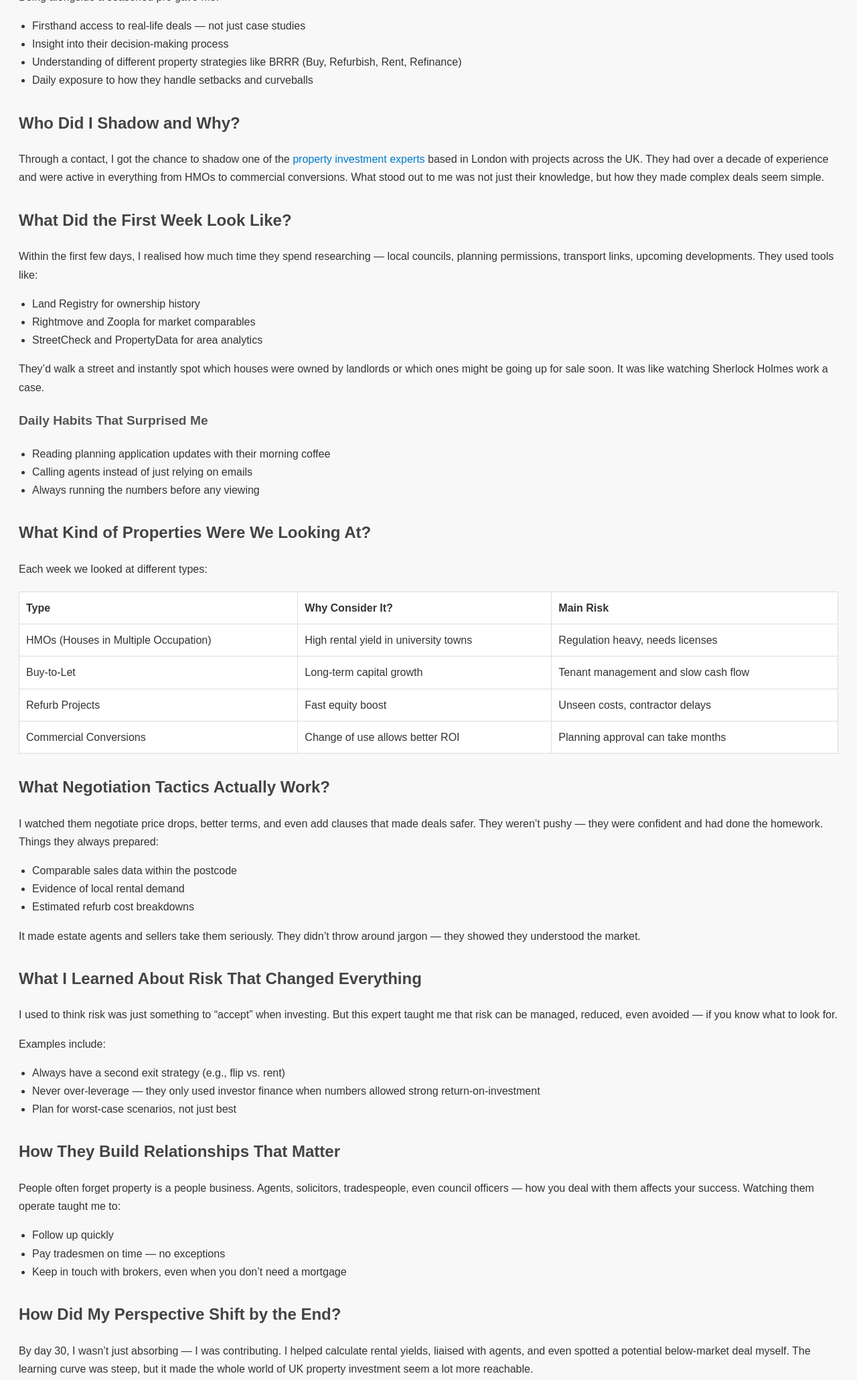
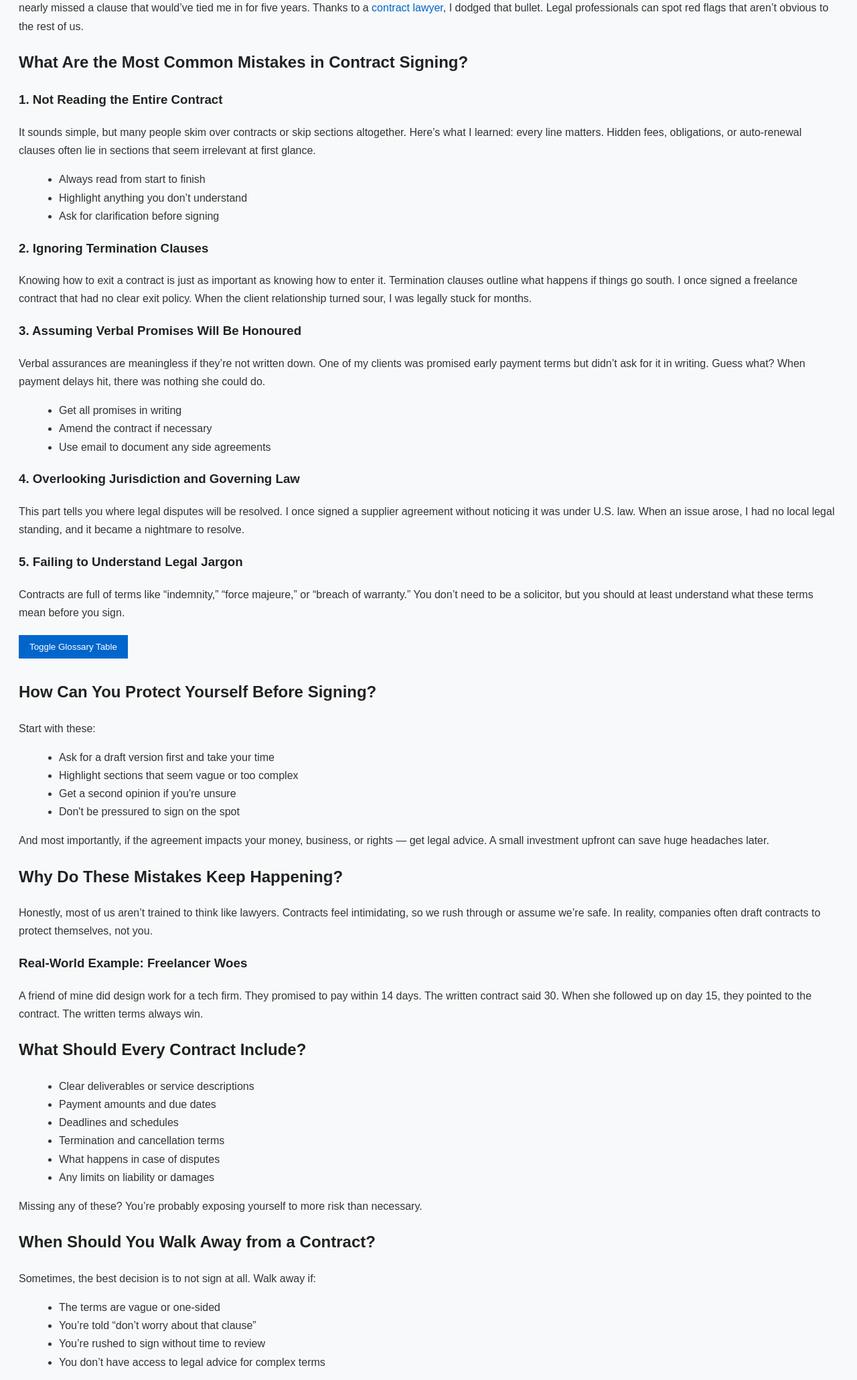
Before and after one commit to meganews1/meganews1, a plain HTML site: page index.html in a window 1280 px wide. Shown: the part 424-2484 px from the top of the page at 67% size. Drawn offline with Linux system fonts and the light colour scheme.

Commit message:
index.html

```diff
--- a/index.html
+++ b/index.html
@@ -2,198 +2,201 @@
 <html lang="en">
 <head>
   <meta charset="UTF-8" />
-  <meta name="viewport" content="width=device-width, initial-scale=1.0" />
-  <meta name="description" content="Insights from 30 days shadowing a UK property investment professional. Real-world learning, strategies, and lessons revealed.">
-  <title>What I Learned Shadowing a Property Investment Expert for 30 Days</title>
+  <meta name="viewport" content="width=device-width, initial-scale=1.0"/>
+  <meta name="description" content="Avoid common pitfalls in legal agreements with this practical guide on contract signing mistakes.">
+  <title>5 Common Mistakes People Make When Signing Contracts</title>
   <style>
     body {
       font-family: Arial, sans-serif;
       line-height: 1.7;
+      padding: 20px;
+      background: #f8f9fa;
       color: #333;
-      background-color: #f8f8f8;
-      padding: 20px;
     }
-    h1 {
-      font-size: 2em;
-      margin-bottom: 10px;
+
+    h1, h2, h3 {
       color: #222;
     }
-    h2 {
-      font-size: 1.5em;
-      margin-top: 30px;
-      color: #444;
-    }
-    h3 {
-      font-size: 1.2em;
-      margin-top: 20px;
-      color: #555;
-    }
+
     a {
-      color: #007acc;
+      color: #0066cc;
       text-decoration: none;
     }
+
     a:hover {
       text-decoration: underline;
     }
-    ul {
-      margin: 10px 0;
-      padding-left: 20px;
-    }
+
     table {
+      width: 100%;
       border-collapse: collapse;
-      width: 100%;
       margin: 20px 0;
       background: #fff;
     }
+
     table, th, td {
-      border: 1px solid #ddd;
+      border: 1px solid #ccc;
     }
+
     th, td {
-      padding: 10px;
+      padding: 12px;
       text-align: left;
     }
-    .note {
-      font-style: italic;
-      color: #666;
+
+    button {
+      background-color: #0066cc;
+      color: #fff;
+      border: none;
+      padding: 10px 16px;
+      margin-bottom: 10px;
+      cursor: pointer;
+    }
+
+    button:hover {
+      background-color: #004b99;
+    }
+
+    ul {
+      margin-left: 20px;
+    }
+
+    .table-container {
+      margin-top: 20px;
+    }
+
+    .hidden {
+      display: none;
     }
   </style>
 </head>
 <body>
 
-  <h1>What I Learned Shadowing a Property Investment Expert for 30 Days</h1>
+  <h1>5 Common Mistakes People Make When Signing Contracts</h1>
 
-  <p>Have you ever sat at your desk wondering if buying a flat in Manchester or investing in a fixer-upper in Birmingham could actually change your financial future? That’s exactly where I was   confused, overwhelmed, and surrounded by conflicting advice on how to start with real estate in the UK.</p>
+  <p>Ever felt anxious signing a contract, wondering what might be buried in the small print? You're not alone. Many people, including myself in the past, have overlooked details that ended up causing stress or financial consequences later on.</p>
 
-  <p>I decided to step away from YouTube videos and blogs and instead follow someone who was doing it for real. This is my story   and everything I learned from spending 30 days with someone who lives and breathes property investments.</p>
+  <h2>Why Paying Attention to Contracts Saves Time, Money, and Headaches</h2>
 
-  <h2>What Can You Really Gain from Following Someone with Real-World Experience?</h2>
+  <p>A clear, well-understood agreement protects both sides. When you fully grasp what's in a contract, you avoid unexpected liabilities, missed obligations, and future disputes. It’s one of those things where a bit of extra care upfront can prevent months of trouble down the road.</p>
 
-  <p>Let’s be honest: watching someone else’s success online can only take you so far. When you’re on the ground with someone experienced, you start to notice things no course can teach. Things like timing, attitude, negotiation style, and how they manage risks.</p>
+  <h2>Have You Spoken to a Contract Lawyer?</h2>
 
-  <p>Being alongside a seasoned pro gave me:</p>
+  <p>Before you sign anything binding, it’s often wise to run it past someone who understands legal language. When I had to sign my first business partnership agreement, I nearly missed a clause that would’ve tied me in for five years. Thanks to a <a href="https://pearllemonlegal.com/business-contract-lawyer" target="_blank">contract lawyer</a>, I dodged that bullet. Legal professionals can spot red flags that aren’t obvious to the rest of us.</p>
+
+  <h2>What Are the Most Common Mistakes in Contract Signing?</h2>
+
+  <h3>1. Not Reading the Entire Contract</h3>
+  <p>It sounds simple, but many people skim over contracts or skip sections altogether. Here’s what I learned: every line matters. Hidden fees, obligations, or auto-renewal clauses often lie in sections that seem irrelevant at first glance.</p>
 
   <ul>
-    <li>Firsthand access to real-life deals — not just case studies</li>
-    <li>Insight into their decision-making process</li>
-    <li>Understanding of different property strategies like BRRR (Buy, Refurbish, Rent, Refinance)</li>
-    <li>Daily exposure to how they handle setbacks and curveballs</li>
+    <li>Always read from start to finish</li>
+    <li>Highlight anything you don’t understand</li>
+    <li>Ask for clarification before signing</li>
   </ul>
 
-  <h2>Who Did I Shadow and Why?</h2>
+  <h3>2. Ignoring Termination Clauses</h3>
+  <p>Knowing how to exit a contract is just as important as knowing how to enter it. Termination clauses outline what happens if things go south. I once signed a freelance contract that had no clear exit policy. When the client relationship turned sour, I was legally stuck for months.</p>
 
-  <p>Through a contact, I got the chance to shadow one of the <a href="https://pearllemoninvest.com" target="_blank">property investment experts</a> based in London with projects across the UK. They had over a decade of experience and were active in everything from HMOs to commercial conversions. What stood out to me was not just their knowledge, but how they made complex deals seem simple.</p>
-
-  <h2>What Did the First Week Look Like?</h2>
-
-  <p>Within the first few days, I realised how much time they spend researching — local councils, planning permissions, transport links, upcoming developments. They used tools like:</p>
+  <h3>3. Assuming Verbal Promises Will Be Honoured</h3>
+  <p>Verbal assurances are meaningless if they’re not written down. One of my clients was promised early payment terms but didn’t ask for it in writing. Guess what? When payment delays hit, there was nothing she could do.</p>
 
   <ul>
-    <li>Land Registry for ownership history</li>
-    <li>Rightmove and Zoopla for market comparables</li>
-    <li>StreetCheck and PropertyData for area analytics</li>
+    <li>Get all promises in writing</li>
+    <li>Amend the contract if necessary</li>
+    <li>Use email to document any side agreements</li>
   </ul>
 
-  <p>They’d walk a street and instantly spot which houses were owned by landlords or which ones might be going up for sale soon. It was like watching Sherlock Holmes work a case.</p>
+  <h3>4. Overlooking Jurisdiction and Governing Law</h3>
+  <p>This part tells you where legal disputes will be resolved. I once signed a supplier agreement without noticing it was under U.S. law. When an issue arose, I had no local legal standing, and it became a nightmare to resolve.</p>
 
-  <h3>Daily Habits That Surprised Me</h3>
+  <h3>5. Failing to Understand Legal Jargon</h3>
+  <p>Contracts are full of terms like “indemnity,” “force majeure,” or “breach of warranty.” You don’t need to be a solicitor, but you should at least understand what these terms mean before you sign.</p>
 
-  <ul>
-    <li>Reading planning application updates with their morning coffee</li>
-    <li>Calling agents instead of just relying on emails</li>
-    <li>Always running the numbers before any viewing</li>
-  </ul>
-
-  <h2>What Kind of Properties Were We Looking At?</h2>
-
-  <p>Each week we looked at different types:</p>
-
-  <table>
+  <div class="table-container">
+    <button onclick="toggleTable()">Toggle Glossary Table</button>
+    <table id="glossaryTable" class="hidden">
       <thead>
         <tr>
-        <th>Type</th>
-        <th>Why Consider It?</th>
-        <th>Main Risk</th>
+          <th>Term</th>
+          <th>Meaning (Simple)</th>
         </tr>
       </thead>
       <tbody>
         <tr>
-        <td>HMOs (Houses in Multiple Occupation)</td>
-        <td>High rental yield in university towns</td>
-        <td>Regulation heavy, needs licenses</td>
+          <td>Indemnity</td>
+          <td>You cover the other party's losses under certain conditions</td>
         </tr>
         <tr>
-        <td>Buy-to-Let</td>
-        <td>Long-term capital growth</td>
-        <td>Tenant management and slow cash flow</td>
+          <td>Force Majeure</td>
+          <td>Protection against unexpected disasters like natural calamities</td>
         </tr>
         <tr>
-        <td>Refurb Projects</td>
-        <td>Fast equity boost</td>
-        <td>Unseen costs, contractor delays</td>
+          <td>Jurisdiction</td>
+          <td>The location and legal system where disputes are handled</td>
         </tr>
         <tr>
-        <td>Commercial Conversions</td>
-        <td>Change of use allows better ROI</td>
-        <td>Planning approval can take months</td>
+          <td>Breach</td>
+          <td>One party doesn’t follow the terms of the contract</td>
+        </tr>
+        <tr>
+          <td>Warranty</td>
+          <td>Guaranteed promises about product/service performance</td>
         </tr>
       </tbody>
     </table>
+  </div>
 
-  <h2>What Negotiation Tactics Actually Work?</h2>
+  <h2>How Can You Protect Yourself Before Signing?</h2>
 
-  <p>I watched them negotiate price drops, better terms, and even add clauses that made deals safer. They weren’t pushy — they were confident and had done the homework. Things they always prepared:</p>
+  <p>Start with these:</p>
 
   <ul>
-    <li>Comparable sales data within the postcode</li>
-    <li>Evidence of local rental demand</li>
-    <li>Estimated refurb cost breakdowns</li>
+    <li>Ask for a draft version first and take your time</li>
+    <li>Highlight sections that seem vague or too complex</li>
+    <li>Get a second opinion if you're unsure</li>
+    <li>Don't be pressured to sign on the spot</li>
   </ul>
 
-  <p>It made estate agents and sellers take them seriously. They didn’t throw around jargon — they showed they understood the market.</p>
+  <p>And most importantly, if the agreement impacts your money, business, or rights — get legal advice. A small investment upfront can save huge headaches later.</p>
 
-  <h2>What I Learned About Risk That Changed Everything</h2>
+  <h2>Why Do These Mistakes Keep Happening?</h2>
+  <p>Honestly, most of us aren’t trained to think like lawyers. Contracts feel intimidating, so we rush through or assume we’re safe. In reality, companies often draft contracts to protect themselves, not you.</p>
 
-  <p>I used to think risk was just something to “accept” when investing. But this expert taught me that risk can be managed, reduced, even avoided — if you know what to look for.</p>
+  <h3>Real-World Example: Freelancer Woes</h3>
+  <p>A friend of mine did design work for a tech firm. They promised to pay within 14 days. The written contract said 30. When she followed up on day 15, they pointed to the contract. The written terms always win.</p>
 
-  <p>Examples include:</p>
+  <h2>What Should Every Contract Include?</h2>
 
   <ul>
-    <li>Always have a second exit strategy (e.g., flip vs. rent)</li>
-    <li>Never over-leverage — they only used investor finance when numbers allowed strong return-on-investment</li>
-    <li>Plan for worst-case scenarios, not just best</li>
+    <li>Clear deliverables or service descriptions</li>
+    <li>Payment amounts and due dates</li>
+    <li>Deadlines and schedules</li>
+    <li>Termination and cancellation terms</li>
+    <li>What happens in case of disputes</li>
+    <li>Any limits on liability or damages</li>
   </ul>
 
-  <h2>How They Build Relationships That Matter</h2>
+  <p>Missing any of these? You’re probably exposing yourself to more risk than necessary.</p>
 
-  <p>People often forget property is a people business. Agents, solicitors, tradespeople, even council officers — how you deal with them affects your success. Watching them operate taught me to:</p>
+  <h2>When Should You Walk Away from a Contract?</h2>
+
+  <p>Sometimes, the best decision is to not sign at all. Walk away if:</p>
 
   <ul>
-    <li>Follow up quickly</li>
-    <li>Pay tradesmen on time — no exceptions</li>
-    <li>Keep in touch with brokers, even when you don’t need a mortgage</li>
+    <li>The terms are vague or one-sided</li>
+    <li>You’re told “don’t worry about that clause”</li>
+    <li>You’re rushed to sign without time to review</li>
+    <li>You don’t have access to legal advice for complex terms</li>
   </ul>
 
-  <h2>How Did My Perspective Shift by the End?</h2>
-
-  <p>By day 30, I wasn’t just absorbing — I was contributing. I helped calculate rental yields, liaised with agents, and even spotted a potential below-market deal myself. The learning curve was steep, but it made the whole world of UK property investment seem a lot more reachable.</p>
-
-  <h2>Final Thoughts: Was It Worth It?</h2>
-
-  <p>Yes, and then some. Shadowing a real investor gave me an education that no podcast or seminar ever could. It was raw, real, and incredibly motivating.</p>
-
-  <p>If you’re serious about understanding how property works in the UK, I’d say spend less time watching and more time doing — even if it means offering to help someone for free just to learn. That’s what I did, and it was the best decision I’ve made.</p>
-
   <h2>Conclusion</h2>
-
-  <p>This journey showed me that property is more than bricks and numbers — it’s about systems, relationships, and seeing opportunity where others don’t. Whether you're just getting started or already investing, shadowing someone in the field will open your eyes to what really matters.</p>
-
-
+  <p>Signing a contract doesn’t have to be intimidating, but it should always be thoughtful. I've learned through trial and error that overlooking small details can cost you big time. If there's one habit to build, it's reading everything — even the boring parts — and asking questions until you feel comfortable. And if something doesn’t sit right, trust your gut and get help. A well-reviewed agreement is your best friend in business and personal life alike.</p>
 
   <script>
-    // Optional JavaScript: Smooth scroll to sections, etc.
-    document.querySelectorAll('a[href^="http"]').forEach(link => {
-      link.setAttribute("target", "_blank");
-    });
+    function toggleTable() {
+      const table = document.getElementById("glossaryTable");
+      table.classList.toggle("hidden");
+    }
   </script>
 </body>
 </html>
```
Lines whose indentation alone changed are shown as unchanged.
